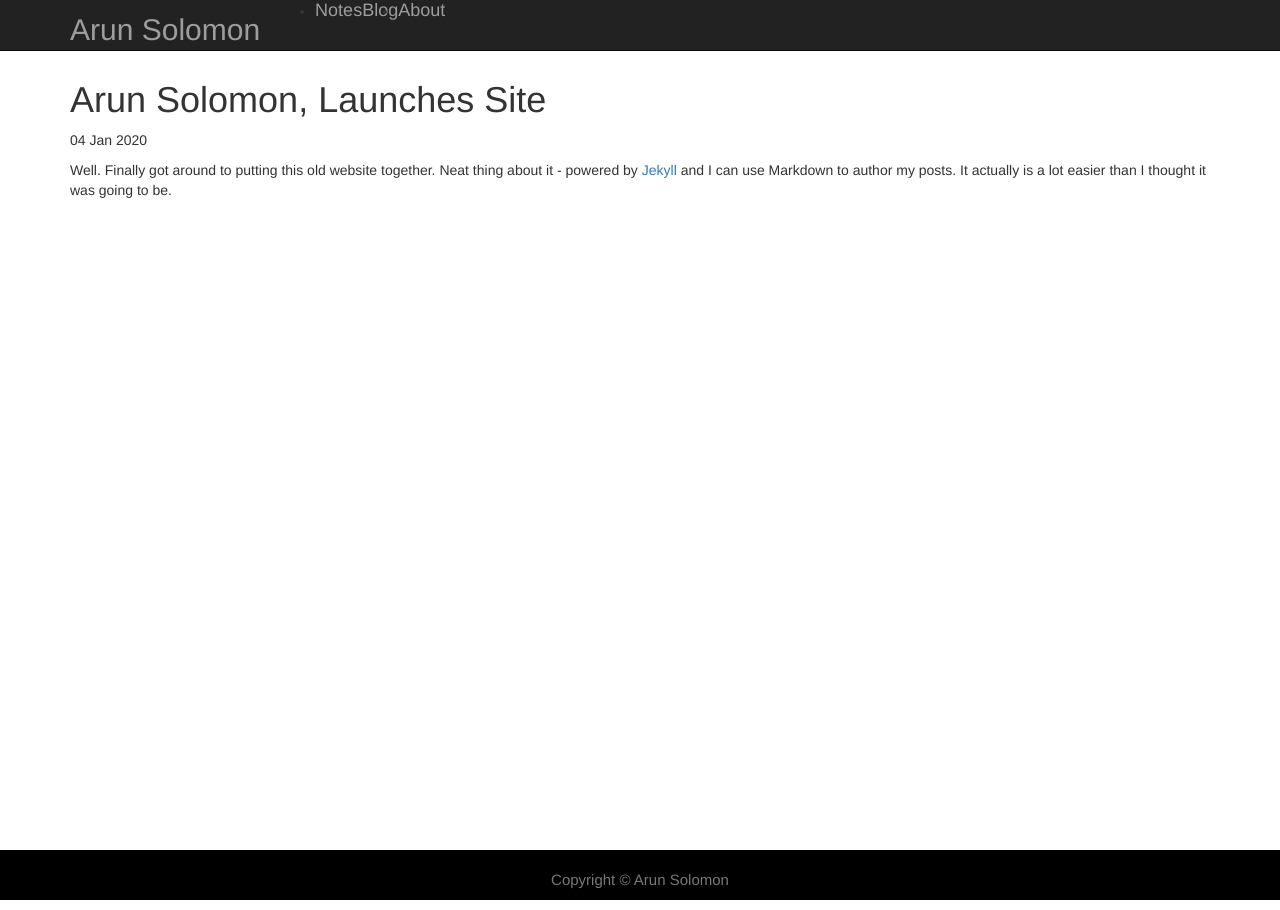
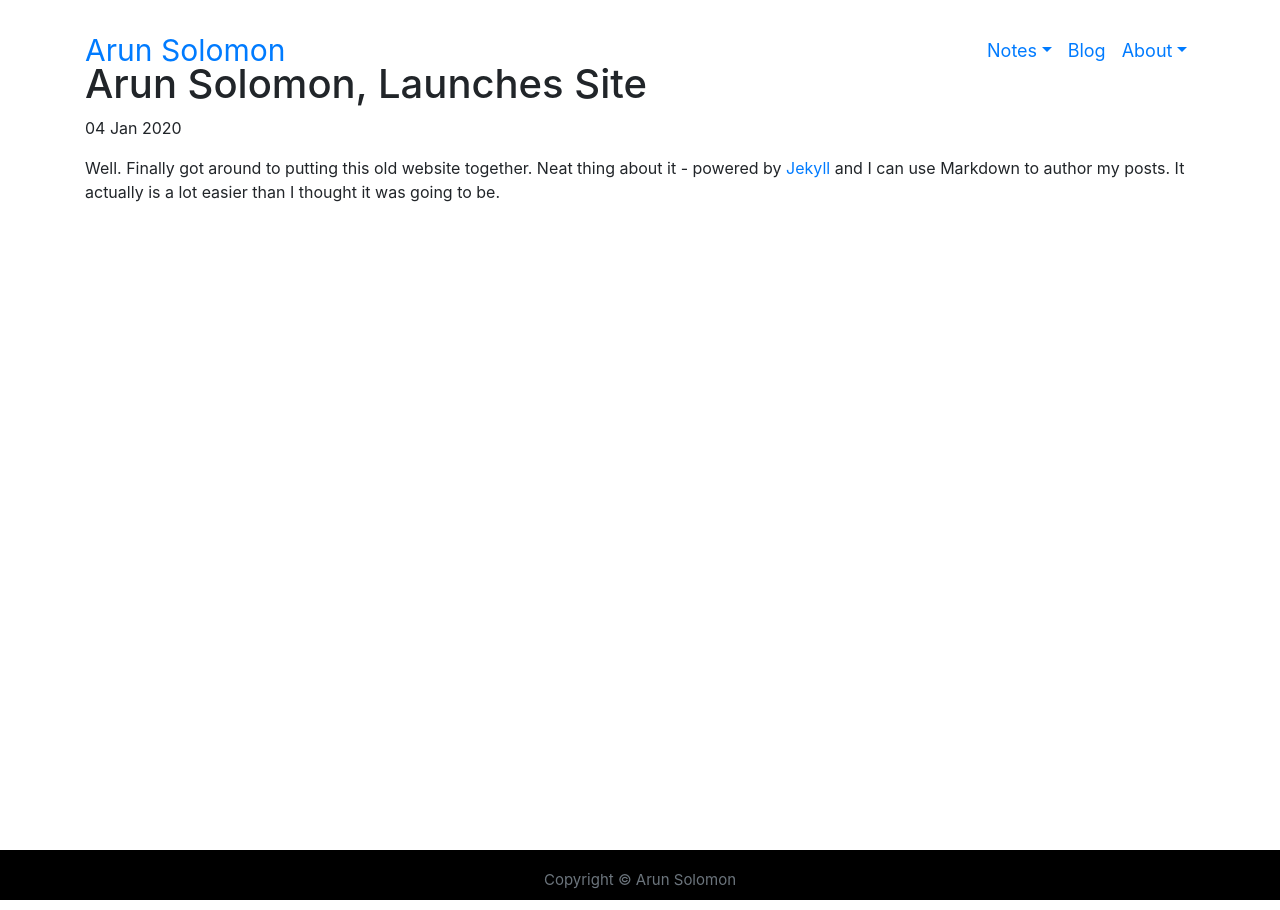
Before and after one commit to ArunSolomon/arunsolomon.github.io, a Jekyll site: the page built from _posts/2020-01-04-arun-solomon-site-launched.md, in a window 1280 px wide. Built offline with Jekyll 4.4.1, drawn with Linux system fonts in a browser that asks for light colours.

Commit message:
Update default.html

```diff
--- a/_layouts/default.html
+++ b/_layouts/default.html
@@ -3,21 +3,19 @@
   <head>
 	<title>{{ page.title }}</title>
 	<!-- link to main stylesheet -->
-	<link rel="stylesheet" href="https://maxcdn.bootstrapcdn.com/bootstrap/3.3.7/css/bootstrap.min.css">
+	<link rel="stylesheet" href="https://maxcdn.bootstrapcdn.com/bootstrap/4.4.1/css/bootstrap.min.css">
 	<link rel="stylesheet" type="text/css" href="/css/main.css">
   </head>
 <body>
-<nav class="navbar navbar-inverse navbar-fixed-top">
+    <header>
+      <nav class="navbar navbar-expand-sm fixed-top">
         <div class="container">
-    <div class="navbar-header">
-      <button type="button" class="navbar-toggle" data-toggle="collapse" data-target=".navbar-collapse">
-        <span class="icon-bar"></span>
-        <span class="icon-bar"></span>
-        <span class="icon-bar"></span>
+          <a class="navbar-brand" href="https://arunsolomon.github.io/">Arun Solomon</a>
+            <button class="navbar-toggler" type="button" data-toggle="collapse" data-target="#navbarSupportedContent" aria-controls="navbarSupportedContent" aria-expanded="false" aria-label="Toggle navigation">
+          <span class="navbar-toggler-icon"></span>
             </button>
-      <a class="navbar-brand" href="https://arunsolomon.github.io/">Arun Solomon</a>
-    </div>
-    <div class="collapse navbar-collapse">
+            <div class="collapse navbar-collapse" id="navbarSupportedContent">
+              <ul class="nav navbar-nav mr-auto"></ul>
               <ul class="navbar-nav">
                 <li class="nav-item dropdown">
                   <a class="nav-link dropdown-toggle" href="#" id="navbarDropdown" role="button" data-toggle="dropdown" aria-haspopup="true" aria-expanded="false">Notes</a>
@@ -40,27 +38,21 @@
                   </div>
                 </li>
               </ul>
-    </div><!--/.nav-collapse -->
+          </div>
         </div>
       </nav>
+    </header>
+    <section>
       <div class="container">
         {{ content }}
       </div><!-- /.container -->
+    </section>
     <footer class="footer text-center">
 	<div class="container">
 	      <span class="text-muted">Copyright © Arun Solomon</span>
 	</div>
      </footer>
      <script src="https://ajax.googleapis.com/ajax/libs/jquery/3.4.1/jquery.min.js"></script>
- <script src="https://maxcdn.bootstrapcdn.com/bootstrap/3.3.7/js/bootstrap.min.js"></script>
- <script>
-	$(window).scroll(function() {
-	  if ($(document).scrollTop() > 50) {
-	    $('nav').addClass('shrink');
-	  } else {
-	    $('nav').removeClass('shrink');
-	  }
-	});
-  </script>
+     <script src="https://maxcdn.bootstrapcdn.com/bootstrap/4.4.1/js/bootstrap.min.js"></script>
 </body>
 </html>
```
Lines whose indentation alone changed are shown as unchanged.
